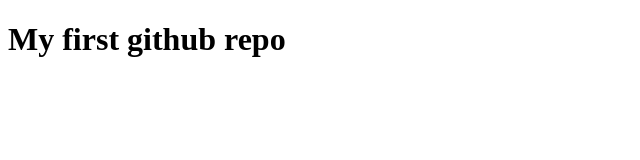
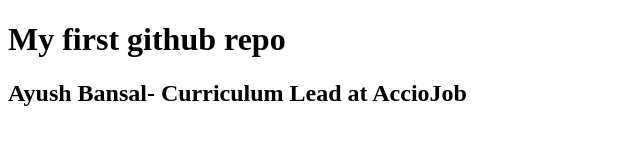
Before and after one commit to AYUSHBANSAL-hub/may_test1, a plain HTML site: page index.html in a window 1280 px wide. Shown: the whole page, without its empty margins (0-640 px from the left). Drawn offline with Linux system fonts and the light colour scheme.

Commit message:
added subheading

```diff
--- a/index.html
+++ b/index.html
@@ -7,5 +7,6 @@
 </head>
 <body>
     <h1>My first github repo</h1>
+    <h2>Ayush Bansal- Curriculum Lead at AccioJob</h2>
 </body>
 </html>
```
